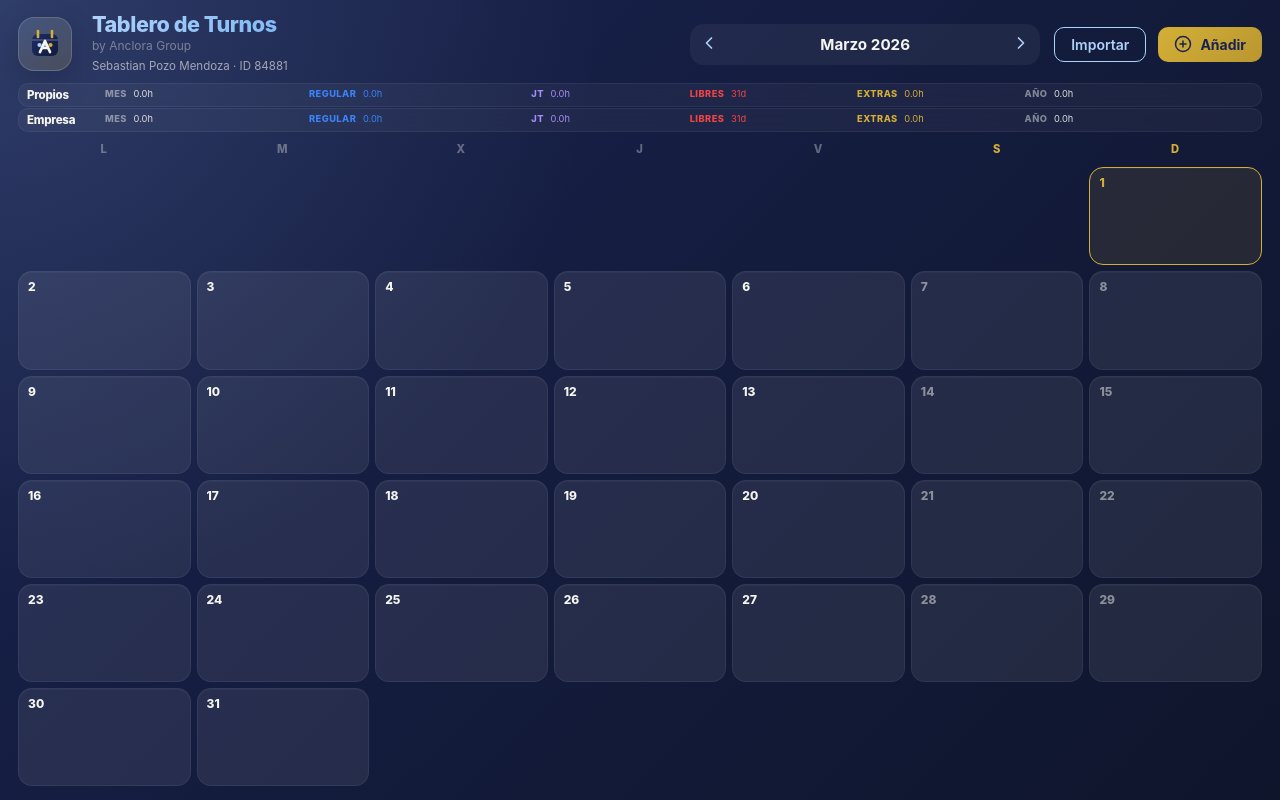
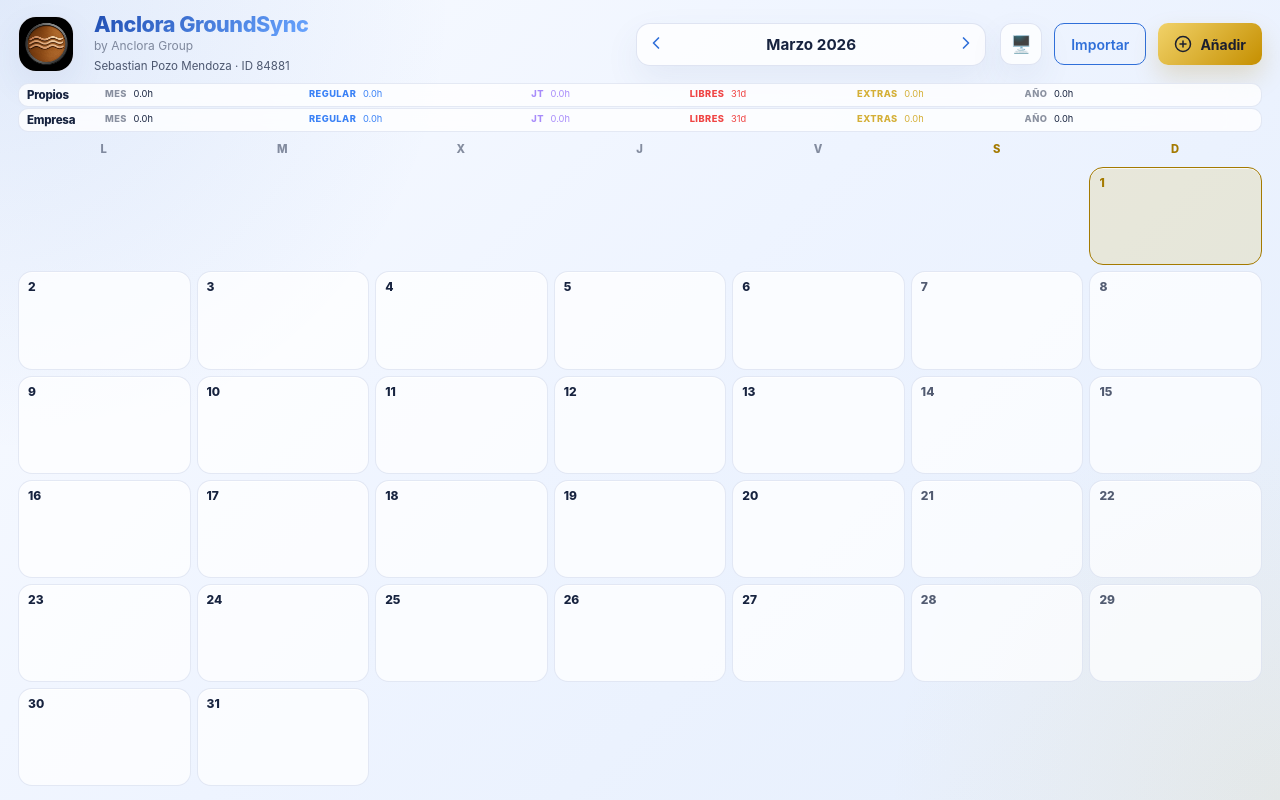
Before and after one commit to ToniIAPro73/anclora-turnos-sebas, a React (Vite) app: page / in a window 1280 px wide. Built offline with nearby package versions, Linux system fonts and the light colour scheme; no server answers.

Commit message:
Rebrand app and add adaptive theme system

```diff
--- a/index.html
+++ b/index.html
@@ -2,9 +2,9 @@
 <html lang="en">
   <head>
     <meta charset="UTF-8" />
-    <link rel="icon" type="image/svg+xml" href="/vite.svg" />
+    <link rel="icon" type="image/png" href="/brand/logo_anclora_groundsync.png" />
     <meta name="viewport" content="width=device-width, initial-scale=1.0" />
-    <title>Anclora Turnos Sebas</title>
+    <title>Anclora GroundSync</title>
   </head>
   <body>
     <div id="root"></div>
--- a/src/App.tsx
+++ b/src/App.tsx
@@ -9,6 +9,8 @@ import { MonthGrid } from './components/shift-dashboard/MonthGrid';
 import { ShiftModal } from './components/shift-dashboard/ShiftModal';
 import { ImportModal } from './components/shift-dashboard/ImportModal';
 import { CalendarImportContext } from './lib/calendar-image-parser';
+
+type ThemeMode = 'system' | 'light' | 'dark';
 
 function normalizeShiftDate(value: string): string {
   const trimmed = value.trim();
@@ -122,6 +124,16 @@ function shiftsMatch(left: Shift, right: Shift): boolean {
 function App() {
   const [shifts, setShifts] = useState<Shift[]>([]);
   const [isStorageReady, setIsStorageReady] = useState(false);
+  const [themeMode, setThemeMode] = useState<ThemeMode>(() => {
+    if (typeof window === 'undefined') {
+      return 'system';
+    }
+
+    const savedTheme = window.localStorage.getItem('anclora_theme_mode');
+    return savedTheme === 'light' || savedTheme === 'dark' || savedTheme === 'system'
+      ? savedTheme
+      : 'system';
+  });
   const now = new Date();
   const [currentYear, setCurrentYear] = useState(now.getFullYear());
   const [currentMonth, setCurrentMonth] = useState(now.getMonth());
@@ -156,6 +168,26 @@ function App() {
 
     void saveShifts(shifts);
   }, [shifts, isStorageReady]);
+
+  useEffect(() => {
+    const root = document.documentElement;
+    const mediaQuery = window.matchMedia('(prefers-color-scheme: dark)');
+
+    const applyTheme = () => {
+      const resolvedTheme = themeMode === 'system'
+        ? (mediaQuery.matches ? 'dark' : 'light')
+        : themeMode;
+      root.dataset.theme = resolvedTheme;
+    };
+
+    applyTheme();
+    window.localStorage.setItem('anclora_theme_mode', themeMode);
+    mediaQuery.addEventListener('change', applyTheme);
+
+    return () => {
+      mediaQuery.removeEventListener('change', applyTheme);
+    };
+  }, [themeMode]);
 
   const monthDays = useMemo(() => getMonthDaysISO(currentYear, currentMonth), [currentYear, currentMonth]);
   const daysInMonth = useMemo(() => getDaysInMonth(currentYear, currentMonth), [currentYear, currentMonth]);
@@ -209,6 +241,10 @@ function App() {
   const handleEditShift = (id: string) => {
     setEditingShiftId(id);
     setIsModalOpen(true);
+  };
+
+  const handleToggleTheme = () => {
+    setThemeMode((current) => current === 'system' ? 'light' : current === 'light' ? 'dark' : 'system');
   };
 
   const handleConfirmImport = (newShifts: Shift[], targetPeriod: CalendarImportContext) => {
@@ -265,6 +301,8 @@ function App() {
         year={currentYear}
         month={currentMonth}
         onNavigate={handleNavigate}
+        themeMode={themeMode}
+        onToggleTheme={handleToggleTheme}
         onAddShift={() => {
           setEditingShiftId(null);
           setIsModalOpen(true);
--- a/src/components/branding/TurnosLogo.tsx
+++ b/src/components/branding/TurnosLogo.tsx
@@ -2,47 +2,9 @@ export const TurnosLogo = () => {
   return (
     <div
       aria-hidden="true"
-      style={{
-        width: '54px',
-        height: '54px',
-        borderRadius: '16px',
-        background: 'linear-gradient(145deg, rgba(175, 210, 250, 0.18), rgba(212, 175, 55, 0.18))',
-        border: '1px solid rgba(255,255,255,0.16)',
-        boxShadow: '0 10px 30px rgba(0,0,0,0.18)',
-        display: 'flex',
-        alignItems: 'center',
-        justifyContent: 'center',
-        backdropFilter: 'blur(12px)',
-      }}
+      className="brand-mark"
     >
-      <svg width="34" height="34" viewBox="0 0 34 34" fill="none" xmlns="http://www.w3.org/2000/svg">
-        <rect x="4" y="7" width="26" height="22" rx="6" fill="url(#panel)" />
-        <path d="M10 4V10" stroke="#D4AF37" strokeWidth="2.6" strokeLinecap="round" />
-        <path d="M24 4V10" stroke="#D4AF37" strokeWidth="2.6" strokeLinecap="round" />
-        <path d="M4 13H30" stroke="rgba(245,245,240,0.22)" strokeWidth="1.6" />
-        <circle cx="11.5" cy="18" r="2.1" fill="#AFD2FA" />
-        <circle cx="17" cy="18" r="2.1" fill="#7FB8F5" />
-        <circle cx="22.5" cy="18" r="2.1" fill="#D4AF37" />
-        <path
-          d="M12 25L17 14L22 25"
-          stroke="#F5F5F0"
-          strokeWidth="2.7"
-          strokeLinecap="round"
-          strokeLinejoin="round"
-        />
-        <path
-          d="M14.4 21.2H19.6"
-          stroke="#F5F5F0"
-          strokeWidth="2.2"
-          strokeLinecap="round"
-        />
-        <defs>
-          <linearGradient id="panel" x1="4" y1="7" x2="30" y2="29" gradientUnits="userSpaceOnUse">
-            <stop stopColor="#1E2C67" />
-            <stop offset="1" stopColor="#121B3C" />
-          </linearGradient>
-        </defs>
-      </svg>
+      <img src="/brand/logo_anclora_groundsync.png" alt="Anclora GroundSync" className="brand-mark-image" />
     </div>
   );
 };
--- a/src/components/shift-dashboard/MonthGrid.tsx
+++ b/src/components/shift-dashboard/MonthGrid.tsx
@@ -35,7 +35,7 @@ function renderShiftBadge(shift: Shift, onEditShift: (id: string) => void) {
         borderLeft: `3px solid ${accentColor}`,
         padding: '2px 4px',
         borderRadius: '4px',
-        background: 'rgba(0,0,0,0.2)',
+        background: 'var(--shift-badge-bg)',
         cursor: 'pointer',
         whiteSpace: 'nowrap',
         overflow: 'hidden',
@@ -44,8 +44,8 @@ function renderShiftBadge(shift: Shift, onEditShift: (id: string) => void) {
         transition: 'background 0.15s',
         color: accentColor,
       }}
-      onMouseOver={(event) => { event.currentTarget.style.background = 'rgba(255,255,255,0.08)'; }}
-      onMouseOut={(event) => { event.currentTarget.style.background = 'rgba(0,0,0,0.2)'; }}
+      onMouseOver={(event) => { event.currentTarget.style.background = 'var(--shift-badge-hover-bg)'; }}
+      onMouseOut={(event) => { event.currentTarget.style.background = 'var(--shift-badge-bg)'; }}
     >
       {originPrefix} {shiftType}{hasTimes ? ` ${shift.startTime}–${shift.endTime}` : ''}
     </div>
@@ -90,7 +90,7 @@ export const MonthGrid = ({ year, month, shifts, onEditShift }: MonthGridProps)
               fontWeight: '800',
               textTransform: 'uppercase',
               letterSpacing: '0.1em',
-              color: index >= 5 ? 'var(--color-gold)' : 'rgba(245,245,240,0.35)',
+              color: index >= 5 ? 'var(--color-gold)' : 'var(--text-subtle)',
               padding: '4px 0',
             }}
           >
@@ -116,22 +116,22 @@ export const MonthGrid = ({ year, month, shifts, onEditShift }: MonthGridProps)
             <div
               key={day}
               style={{
-                background: isToday ? 'rgba(212, 175, 55, 0.1)' : 'var(--glass-bg)',
-                border: isToday ? '1px solid var(--color-gold)' : '1px solid rgba(255,255,255,0.06)',
+                background: isToday ? 'var(--day-today-bg)' : 'var(--glass-bg)',
+                border: isToday ? '1px solid var(--color-gold)' : '1px solid var(--border-soft)',
                 borderRadius: '14px',
                 padding: '7px 9px',
                 display: 'flex',
                 flexDirection: 'column',
                 overflow: 'hidden',
                 minHeight: 0,
-                boxShadow: 'inset 0 1px 0 rgba(255,255,255,0.03)',
+                boxShadow: 'inset 0 1px 0 var(--inner-highlight)',
               }}
             >
               <div
                 style={{
                   fontSize: '0.75rem',
                   fontWeight: '800',
-                  color: isToday ? 'var(--color-gold)' : isWeekend ? 'rgba(245,245,240,0.5)' : 'var(--color-surface)',
+                  color: isToday ? 'var(--color-gold)' : isWeekend ? 'var(--text-muted)' : 'var(--text-primary)',
                   marginBottom: '4px',
                   flexShrink: 0,
                 }}
--- a/src/components/shift-dashboard/MonthHeader.tsx
+++ b/src/components/shift-dashboard/MonthHeader.tsx
@@ -12,19 +12,23 @@ interface MonthHeaderProps {
   onNavigate: (delta: number) => void;
   onAddShift: () => void;
   onImport: () => void;
+  themeMode: 'system' | 'light' | 'dark';
+  onToggleTheme: () => void;
 }
 
-export const MonthHeader = ({ year, month, onNavigate, onAddShift, onImport }: MonthHeaderProps) => {
+export const MonthHeader = ({ year, month, onNavigate, onAddShift, onImport, themeMode, onToggleTheme }: MonthHeaderProps) => {
+  const themeEmoji = themeMode === 'light' ? '☀️' : themeMode === 'dark' ? '🌙' : '🖥️';
+
   return (
     <div className="dashboard-header">
       <div style={{ display: 'flex', alignItems: 'center', gap: 'var(--space-lg)', minWidth: 0 }}>
         <TurnosLogo />
         <div style={{ minWidth: 0 }}>
           <h1 style={{ fontSize: '1.35rem', fontWeight: '800', background: 'var(--gradient-accent)', WebkitBackgroundClip: 'text', WebkitTextFillColor: 'transparent', letterSpacing: '-0.02em', lineHeight: 1 }}>
-            Tablero de Turnos
+            Anclora GroundSync
           </h1>
-          <p style={{ fontSize: '0.75rem', color: 'rgba(245, 245, 240, 0.4)', marginTop: '2px' }}>by Anclora Group</p>
-          <p style={{ fontSize: '0.72rem', color: 'rgba(245, 245, 240, 0.6)', marginTop: '4px' }}>
+          <p style={{ fontSize: '0.75rem', color: 'var(--text-subtle)', marginTop: '2px' }}>by Anclora Group</p>
+          <p style={{ fontSize: '0.72rem', color: 'var(--text-muted)', marginTop: '4px' }}>
             Sebastian Pozo Mendoza · ID 84881
           </p>
         </div>
@@ -52,8 +56,17 @@ export const MonthHeader = ({ year, month, onNavigate, onAddShift, onImport }: M
 
       <div style={{ display: 'flex', gap: 'var(--space-md)', flexShrink: 0 }}>
         <button
+          onClick={onToggleTheme}
+          className="theme-toggle"
+          title={`Tema: ${themeMode}`}
+          aria-label={`Cambiar tema. Actual: ${themeMode}`}
+        >
+          <span>{themeEmoji}</span>
+        </button>
+        <button
           onClick={onImport}
-          style={{ display: 'flex', alignItems: 'center', gap: '8px', padding: '8px 16px', border: '1px solid var(--color-accent)', color: 'var(--color-accent)', borderRadius: '10px', background: 'none', cursor: 'pointer', fontSize: '0.875rem', fontWeight: 600 }}
+          className="btn-outline"
+          style={{ display: 'flex', alignItems: 'center', gap: '8px', padding: '8px 16px', fontSize: '0.875rem', fontWeight: 600 }}
         >
           Importar
         </button>
--- a/src/components/shift-dashboard/ShiftCard.tsx
+++ b/src/components/shift-dashboard/ShiftCard.tsx
@@ -50,7 +50,7 @@ export const ShiftCard = ({ shift, onClick }: ShiftCardProps) => {
         </div>
 
         {shift.location && (
-          <div style={{ display: 'flex', alignItems: 'center', gap: '4px', fontSize: '0.75rem', color: 'rgba(245, 245, 240, 0.4)' }}>
+          <div style={{ display: 'flex', alignItems: 'center', gap: '4px', fontSize: '0.75rem', color: 'var(--text-subtle)' }}>
             <MapPin size={12} /> {shift.location}
           </div>
         )}
@@ -110,7 +110,7 @@ export const ShiftCard = ({ shift, onClick }: ShiftCardProps) => {
       </div>
 
       {shift.location && (
-        <div style={{ display: 'flex', alignItems: 'center', gap: '4px', fontSize: '0.75rem', color: 'rgba(245, 245, 240, 0.4)' }}>
+        <div style={{ display: 'flex', alignItems: 'center', gap: '4px', fontSize: '0.75rem', color: 'var(--text-subtle)' }}>
           <MapPin size={12} /> {shift.location}
         </div>
       )}
--- a/src/components/shift-dashboard/ShiftModal.tsx
+++ b/src/components/shift-dashboard/ShiftModal.tsx
@@ -45,7 +45,7 @@ export const ShiftModal = ({ isOpen, editingShift, onClose, onSave, onDelete }:
   return (
     <div className="modal-overlay">
       <div className="modal-content">
-        <button onClick={onClose} style={{ position: 'absolute', top: 'var(--space-md)', right: 'var(--space-md)', color: 'rgba(245, 245, 240, 0.4)', background: 'none', border: 'none', cursor: 'pointer' }}>
+        <button onClick={onClose} style={{ position: 'absolute', top: 'var(--space-md)', right: 'var(--space-md)', color: 'var(--text-subtle)', background: 'none', border: 'none', cursor: 'pointer' }}>
           <X size={24} />
         </button>
 
@@ -129,9 +129,9 @@ export const ShiftModal = ({ isOpen, editingShift, onClose, onSave, onDelete }:
                 style={{
                   padding: 'var(--space-sm) var(--space-md)',
                   color: 'var(--danger)',
-                  border: '1px solid rgba(239, 68, 68, 0.3)',
+                  border: '1px solid var(--danger-border)',
                   borderRadius: '12px',
-                  background: 'rgba(239, 68, 68, 0.1)',
+                  background: 'var(--danger-bg)',
                   cursor: 'pointer',
                   display: 'flex',
                   alignItems: 'center',
--- a/src/components/shift-dashboard/WeekGrid.tsx
+++ b/src/components/shift-dashboard/WeekGrid.tsx
@@ -30,7 +30,7 @@ export const WeekGrid = ({ currentWeekStart, shifts, onEditShift }: WeekGridProp
             <div style={{
               marginBottom: 'var(--space-md)',
               paddingBottom: 'var(--space-xs)',
-              borderBottom: '1px solid rgba(255,255,255,0.08)',
+              borderBottom: '1px solid var(--border-soft)',
               textAlign: 'center',
               flexShrink: 0
             }}>
@@ -39,14 +39,14 @@ export const WeekGrid = ({ currentWeekStart, shifts, onEditShift }: WeekGridProp
                 fontWeight: '800',
                 textTransform: 'uppercase',
                 letterSpacing: '0.1em',
-                color: isToday ? 'var(--color-gold)' : 'rgba(245, 245, 240, 0.3)'
+                color: isToday ? 'var(--color-gold)' : 'var(--text-subtle)'
               }}>
                 {weekday}
               </div>
               <div style={{
                 fontSize: '1.25rem',
                 fontWeight: '800',
-                color: isToday ? 'var(--color-gold)' : 'var(--color-surface)',
+                color: isToday ? 'var(--color-gold)' : 'var(--text-primary)',
                 marginTop: '2px'
               }}>
                 {daynum}
--- a/src/index.css
+++ b/src/index.css
@@ -1,19 +1,43 @@
 :root {
-  /* Anclora Cognitive Palette */
+  color-scheme: dark;
   --color-primary: #192350;
-  --color-accent: #AFD2FA;
-  --color-gold: #D4AF37;
-  --color-surface: #F5F5F0;
-
-  --gradient-primary: linear-gradient(135deg, #192350 0%, #1f2e70 100%);
-  --gradient-accent: linear-gradient(135deg, #AFD2FA 0%, #7fb8f5 100%);
-  --gradient-gold: linear-gradient(135deg, #D4AF37 0%, #b9972f 100%);
-
-  --shadow-soft: 0 10px 30px rgba(25, 35, 80, 0.15);
-  --shadow-hover: 0 15px 40px rgba(25, 35, 80, 0.25);
-
+  --color-accent: #afd2fa;
+  --color-gold: #d4af37;
+  --color-surface: #f5f5f0;
+  --color-surface-strong: #ffffff;
+  --color-bg-base: #0f1739;
+  --color-bg-elevated: #192350;
+  --color-bg-overlay: rgba(10, 15, 30, 0.8);
+  --text-primary: #f5f5f0;
+  --text-muted: rgba(245, 245, 240, 0.72);
+  --text-subtle: rgba(245, 245, 240, 0.46);
+  --toolbar-bg: rgba(255, 255, 255, 0.05);
   --glass-bg: rgba(255, 255, 255, 0.08);
   --glass-border: rgba(255, 255, 255, 0.15);
+  --border-soft: rgba(255, 255, 255, 0.08);
+  --inner-highlight: rgba(255, 255, 255, 0.04);
+  --panel-muted-bg: rgba(255, 255, 255, 0.03);
+  --shift-badge-bg: rgba(0, 0, 0, 0.22);
+  --shift-badge-hover-bg: rgba(255, 255, 255, 0.08);
+  --day-today-bg: rgba(212, 175, 55, 0.12);
+  --danger: #ef4444;
+  --danger-bg: rgba(239, 68, 68, 0.14);
+  --danger-bg-strong: rgba(239, 68, 68, 0.55);
+  --danger-border: rgba(239, 68, 68, 0.28);
+  --danger-row-bg: rgba(239, 68, 68, 0.08);
+  --info-bg: rgba(175, 210, 250, 0.12);
+  --info-border: rgba(175, 210, 250, 0.24);
+  --gold-tint-bg: rgba(212, 175, 55, 0.15);
+  --preview-bg: #0a0f1e;
+  --table-head-bg: #192350;
+
+  --gradient-primary: linear-gradient(135deg, #18224d 0%, #101733 55%, #0b1126 100%);
+  --gradient-accent: linear-gradient(135deg, #d5e7ff 0%, #8cc2ff 100%);
+  --gradient-gold: linear-gradient(135deg, #f0ce62 0%, #c79b16 100%);
+  --app-gradient: radial-gradient(circle at top left, rgba(175, 210, 250, 0.18), transparent 34%), radial-gradient(circle at top right, rgba(212, 175, 55, 0.12), transparent 32%), linear-gradient(135deg, #18224d 0%, #0e1531 52%, #090f21 100%);
+
+  --shadow-soft: 0 10px 30px rgba(6, 10, 24, 0.25);
+  --shadow-hover: 0 15px 40px rgba(6, 10, 24, 0.34);
   --glass-blur: blur(16px);
 
   /* Spacing & Radius */
@@ -24,6 +48,48 @@
   --space-xl: 24px;
   --radius-lg: 20px;
   --radius-md: 16px;
+}
+
+:root[data-theme='light'] {
+  color-scheme: light;
+  --color-primary: #3152a5;
+  --color-accent: #2f6fd9;
+  --color-gold: #a47a00;
+  --color-surface: #ffffff;
+  --color-surface-strong: #f7fbff;
+  --color-bg-base: #eef4ff;
+  --color-bg-elevated: #ffffff;
+  --color-bg-overlay: rgba(225, 233, 247, 0.72);
+  --text-primary: #17233f;
+  --text-muted: rgba(23, 35, 63, 0.74);
+  --text-subtle: rgba(23, 35, 63, 0.5);
+  --toolbar-bg: rgba(255, 255, 255, 0.74);
+  --glass-bg: rgba(255, 255, 255, 0.72);
+  --glass-border: rgba(49, 82, 165, 0.14);
+  --border-soft: rgba(49, 82, 165, 0.12);
+  --inner-highlight: rgba(255, 255, 255, 0.72);
+  --panel-muted-bg: rgba(255, 255, 255, 0.78);
+  --shift-badge-bg: rgba(49, 82, 165, 0.08);
+  --shift-badge-hover-bg: rgba(49, 82, 165, 0.16);
+  --day-today-bg: rgba(212, 175, 55, 0.18);
+  --danger: #cf2436;
+  --danger-bg: rgba(207, 36, 54, 0.1);
+  --danger-bg-strong: rgba(207, 36, 54, 0.82);
+  --danger-border: rgba(207, 36, 54, 0.18);
+  --danger-row-bg: rgba(207, 36, 54, 0.06);
+  --info-bg: rgba(47, 111, 217, 0.08);
+  --info-border: rgba(47, 111, 217, 0.18);
+  --gold-tint-bg: rgba(212, 175, 55, 0.12);
+  --preview-bg: #edf4ff;
+  --table-head-bg: #eaf1ff;
+
+  --gradient-primary: linear-gradient(145deg, rgba(255,255,255,0.96) 0%, rgba(238,244,255,0.96) 100%);
+  --gradient-accent: linear-gradient(135deg, #214fb3 0%, #69a5ff 100%);
+  --gradient-gold: linear-gradient(135deg, #f1d269 0%, #c58f00 100%);
+  --app-gradient: radial-gradient(circle at top left, rgba(47, 111, 217, 0.12), transparent 30%), radial-gradient(circle at bottom right, rgba(212, 175, 55, 0.1), transparent 26%), linear-gradient(135deg, #f9fbff 0%, #eef4ff 48%, #e5eefc 100%);
+
+  --shadow-soft: 0 14px 34px rgba(61, 87, 143, 0.08);
+  --shadow-hover: 0 20px 44px rgba(61, 87, 143, 0.12);
 }
 
 * {
@@ -39,13 +105,8 @@ html, body {
 
 body {
   font-family: 'Inter', system-ui, -apple-system, sans-serif;
-  background: radial-gradient(
-    circle at top left,
-    rgba(175, 210, 250, 0.15),
-    transparent 40%
-  ),
-  linear-gradient(135deg, #192350 0%, #0f152b 100%);
-  color: var(--color-surface);
+  background: var(--app-gradient);
+  color: var(--text-primary);
   line-height: 1.4;
   -webkit-font-smoothing: antialiased;
 }
@@ -89,11 +150,13 @@ button:hover {
   display: flex;
   align-items: center;
   gap: 4px;
-  background: rgba(255,255,255,0.05);
+  background: var(--toolbar-bg);
   border-radius: 14px;
   padding: 3px;
   min-width: 350px;
   justify-content: space-between;
+  border: 1px solid var(--glass-border);
+  box-shadow: var(--shadow-soft);
 }
 
 .dashboard-body {
@@ -126,8 +189,8 @@ button:hover {
   align-items: center;
   padding: 3px 8px;
   border-radius: 10px;
-  border: 1px solid rgba(255,255,255,0.06);
-  background: rgba(255,255,255,0.045);
+  border: 1px solid var(--border-soft);
+  background: var(--panel-muted-bg);
   backdrop-filter: var(--glass-blur);
   min-height: 0;
 }
@@ -137,6 +200,7 @@ button:hover {
   font-weight: 800;
   letter-spacing: -0.02em;
   color: var(--color-surface);
+  color: var(--text-primary);
 }
 
 .totals-line-values {
@@ -147,6 +211,7 @@ button:hover {
   min-width: 0;
   font-size: 0.64rem;
   color: rgba(245,245,240,0.78);
+  color: var(--text-muted);
   white-space: nowrap;
 }
 
@@ -154,7 +219,7 @@ button:hover {
   min-width: 0;
   overflow: hidden;
   text-overflow: ellipsis;
-  color: rgba(245,245,240,0.88);
+  color: var(--text-primary);
 }
 
 .totals-token strong {
@@ -162,7 +227,7 @@ button:hover {
   font-weight: 800;
   text-transform: uppercase;
   letter-spacing: 0.05em;
-  color: rgba(245,245,240,0.48);
+  color: var(--text-subtle);
   margin-right: 4px;
 }
 
@@ -216,10 +281,10 @@ button:hover {
 
 /* Premium Shift Cards */
 .shift-card {
-  background: rgba(15, 21, 43, 0.5);
+  background: var(--shift-badge-bg);
   border-radius: 12px;
   padding: var(--space-sm) var(--space-md);
-  border: 1px solid rgba(255, 255, 255, 0.05);
+  border: 1px solid var(--border-soft);
   position: relative;
   overflow: hidden;
   transition: all 250ms ease;
@@ -233,19 +298,19 @@ button:hover {
   left: 0;
   width: 100%;
   height: 100%;
-  background: radial-gradient(circle at top right, rgba(255, 255, 255, 0.03), transparent 40%);
+  background: radial-gradient(circle at top right, var(--inner-highlight), transparent 42%);
   pointer-events: none;
 }
 
 .shift-card:hover {
   transform: translateY(-2px);
   box-shadow: var(--shadow-hover);
-  background: rgba(15, 21, 43, 0.8);
+  background: var(--shift-badge-hover-bg);
 }
 
 .shift-card.morning { border-left: 3px solid var(--color-accent); }
 .shift-card.afternoon { border-left: 3px solid var(--color-gold); }
-.shift-card.night { background: var(--gradient-primary); border: 1px solid rgba(255,255,255,0.1); }
+.shift-card.night { background: var(--gradient-primary); border: 1px solid var(--glass-border); }
 
 /* Modal Styling */
 .modal-overlay {
@@ -254,7 +319,7 @@ button:hover {
   left: 0;
   right: 0;
   bottom: 0;
-  background: rgba(10, 15, 30, 0.8);
+  background: var(--color-bg-overlay);
   backdrop-filter: blur(8px);
   display: flex;
   align-items: center;
@@ -264,7 +329,7 @@ button:hover {
 
 .modal-content {
   background: var(--gradient-primary);
-  border: 1px solid var(--color-gold);
+  border: 1px solid var(--glass-border);
   border-radius: var(--radius-lg);
   width: 100%;
   max-width: 440px;
@@ -273,32 +338,73 @@ button:hover {
 }
 
 .modal-input {
-  background: rgba(255, 255, 255, 0.08);
-  border: 1px solid rgba(255, 255, 255, 0.15);
+  background: var(--glass-bg);
+  border: 1px solid var(--glass-border);
   border-radius: 8px;
   padding: 10px 12px;
-  color: var(--color-surface);
+  color: var(--text-primary);
   width: 100%;
   font-size: 14px;
 }
 
 select.modal-input {
-  background-color: rgba(255, 255, 255, 0.08);
-  color: var(--color-surface);
+  background-color: var(--glass-bg);
+  color: var(--text-primary);
 }
 
 select.modal-input option {
-  background: #f5f5f0;
-  color: #192350;
+  background: var(--color-surface-strong);
+  color: var(--text-primary);
 }
 
 .btn-gold {
   background: var(--gradient-gold);
-  color: var(--color-primary);
+  color: #1b1f2f;
   padding: 10px 20px;
   border-radius: 10px;
   font-weight: 700;
   font-size: 14px;
+  box-shadow: 0 12px 26px rgba(164, 122, 0, 0.2);
+}
+
+.btn-outline {
+  border: 1px solid var(--color-accent);
+  color: var(--color-accent);
+  border-radius: 10px;
+  background: transparent;
+}
+
+.theme-toggle {
+  width: 42px;
+  height: 42px;
+  border-radius: 12px;
+  border: 1px solid var(--glass-border);
+  background: var(--panel-muted-bg);
+  color: var(--text-primary);
+  display: inline-flex;
+  align-items: center;
+  justify-content: center;
+  box-shadow: var(--shadow-soft);
+  font-size: 1.05rem;
+}
+
+.brand-mark {
+  width: 56px;
+  height: 56px;
+  border-radius: 18px;
+  overflow: hidden;
+  border: 1px solid var(--glass-border);
+  background: var(--panel-muted-bg);
+  display: flex;
+  align-items: center;
+  justify-content: center;
+  box-shadow: var(--shadow-soft);
+}
+
+.brand-mark-image {
+  width: 100%;
+  height: 100%;
+  object-fit: cover;
 }
 
 .week-grid-container {
@@ -323,7 +429,7 @@ select.modal-input option {
 }
 
 .day-shifts-list::-webkit-scrollbar-thumb {
-  background: rgba(255, 255, 255, 0.1);
+  background: var(--glass-border);
   border-radius: 4px;
 }
 
```
Also changed, not shown: src/components/shift-dashboard/ImportModal.tsx (+26 -26 lines), src/components/shift-dashboard/ShiftPreview.tsx (+4 -4 lines), src/components/shift-dashboard/WeekHeader.tsx (+14 -7 lines).
